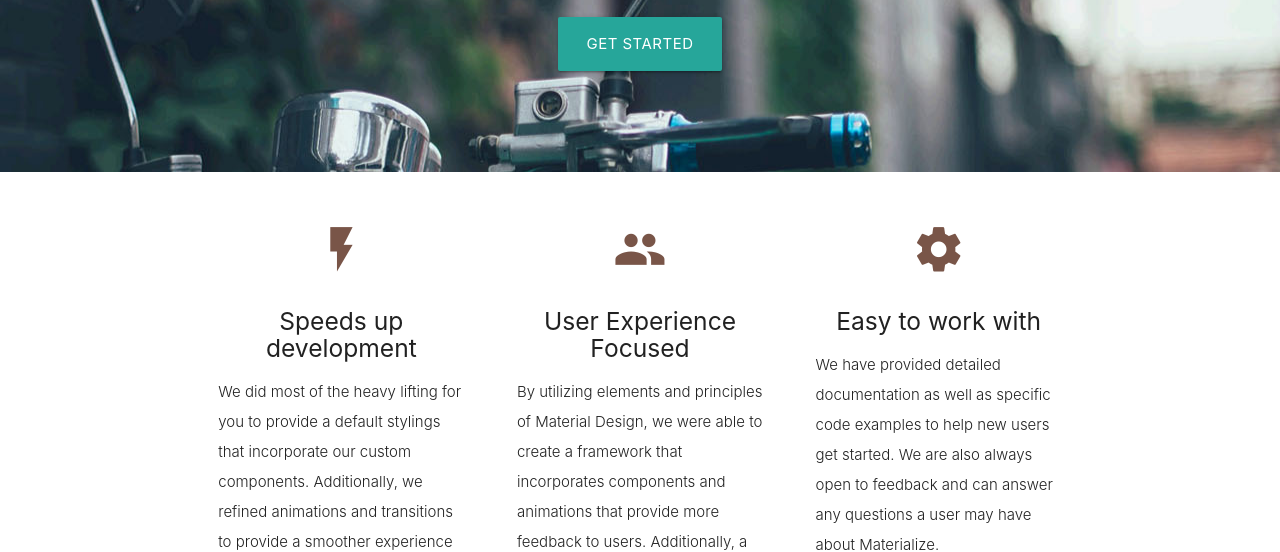
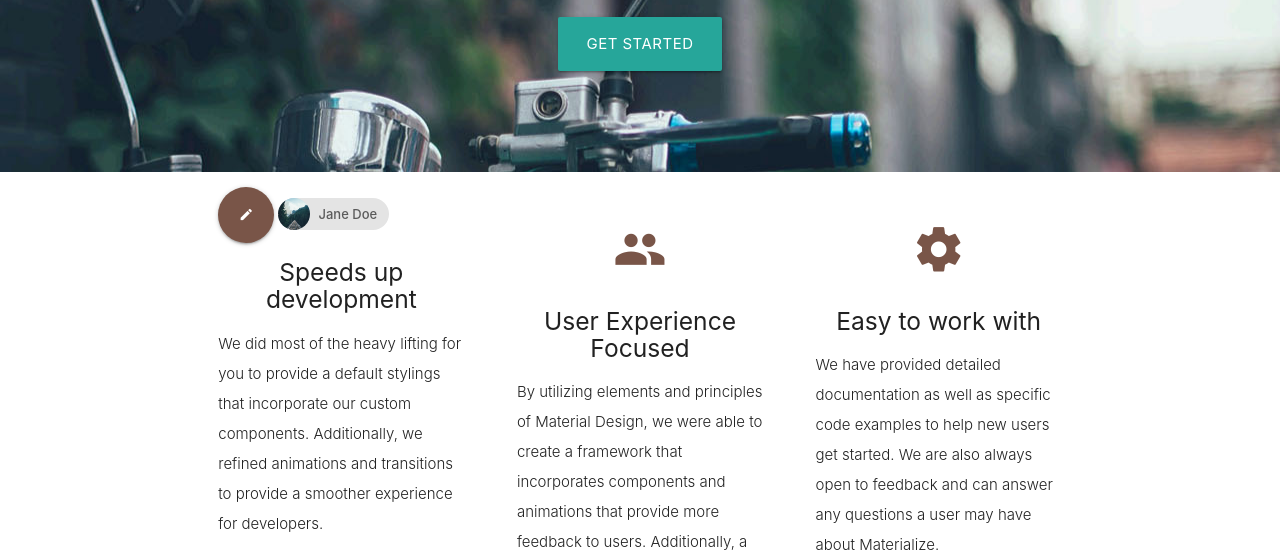
Before and after one commit to egorne/trying-out-Materialize, a website: page parallax-template/index.html in a window 1280 px wide. Shown: the part 272-824 px from the top of the page. Drawn offline with nearby package versions, Linux system fonts and the light colour scheme.

Commit message:
tested Materialize functionality some more

```diff
--- a/parallax-template/index.html
+++ b/parallax-template/index.html
@@ -51,7 +51,11 @@
       <div class="row">
         <div class="col s12 m4">
           <div class="icon-block">
-            <h2 class="center brown-text"><i class="material-icons">flash_on</i></h2>
+            <a class="center brown btn-floating btn-large cyan pulse"><i class="material-icons">edit</i></a>
+            <div class="chip">
+              <img src="background3.jpg" alt="">
+                Jane Doe
+              </div>
             <h5 class="center">Speeds up development</h5>
 
             <p class="light">We did most of the heavy lifting for you to provide a default stylings that incorporate our custom components. Additionally, we refined animations and transitions to provide a smoother experience for developers.</p>
```
